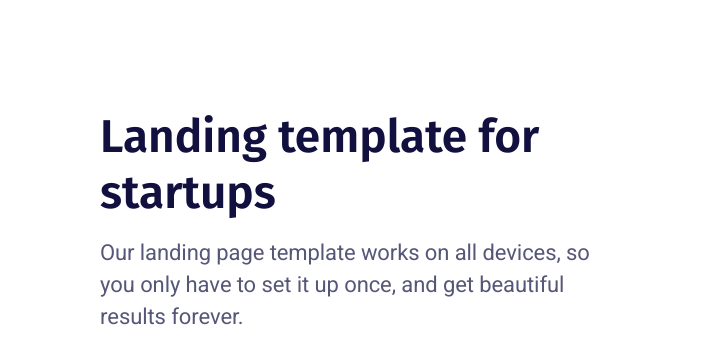
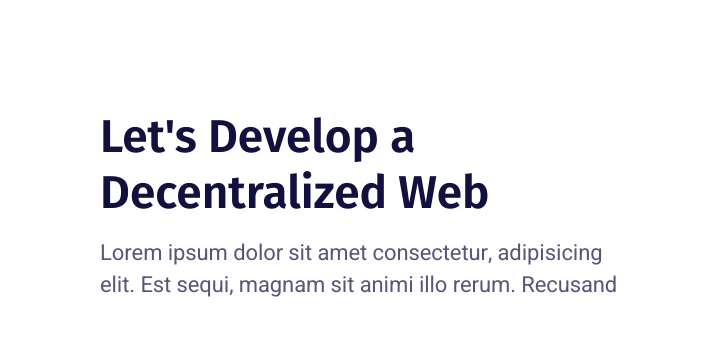
Before and after one commit to proBhavesh/landpage, a plain HTML site: page index.html in a window 1280 px wide. Shown: the part 131-469 px from the top of the page, 0-715 px from the left. Drawn offline with nearby package versions, Linux system fonts and the light colour scheme.

```diff
--- a/index.html
+++ b/index.html
@@ -41,7 +41,7 @@
                         <h1 class="m-0">
                             <a href="#">
 								<svg width="32" height="32" xmlns="http://www.w3.org/2000/svg">
-									<title>April</title>
+									<title>Blockchain</title>
 								    <defs>
 								        <linearGradient x1="114.674%" y1="39.507%" x2="-52.998%" y2="39.507%" id="logo-a">
 								            <stop stop-color="#8D92FA" offset="0%"/>
@@ -77,8 +77,8 @@
                 <div class="container">
                     <div class="hero-inner">
 						<div class="hero-copy">
-	                        <h1 class="hero-title mt-0">Landing template for startups</h1>
-	                        <p class="hero-paragraph">Our landing page template works on all devices, so you only have to set it up once, and get beautiful results forever.</p>
+	                        <h1 class="hero-title mt-0">Let's Develop a Decentralized Web</h1>
+	                        <p class="hero-paragraph">Lorem ipsum dolor sit amet consectetur, adipisicing elit. Est sequi, magnam sit animi illo rerum. Recusand</p>
 							<div class="hero-form field field-grouped">
 								<div class="control control-expanded">
 									<input class="input" type="email" name="email" placeholder="Your best email&hellip;">
```
